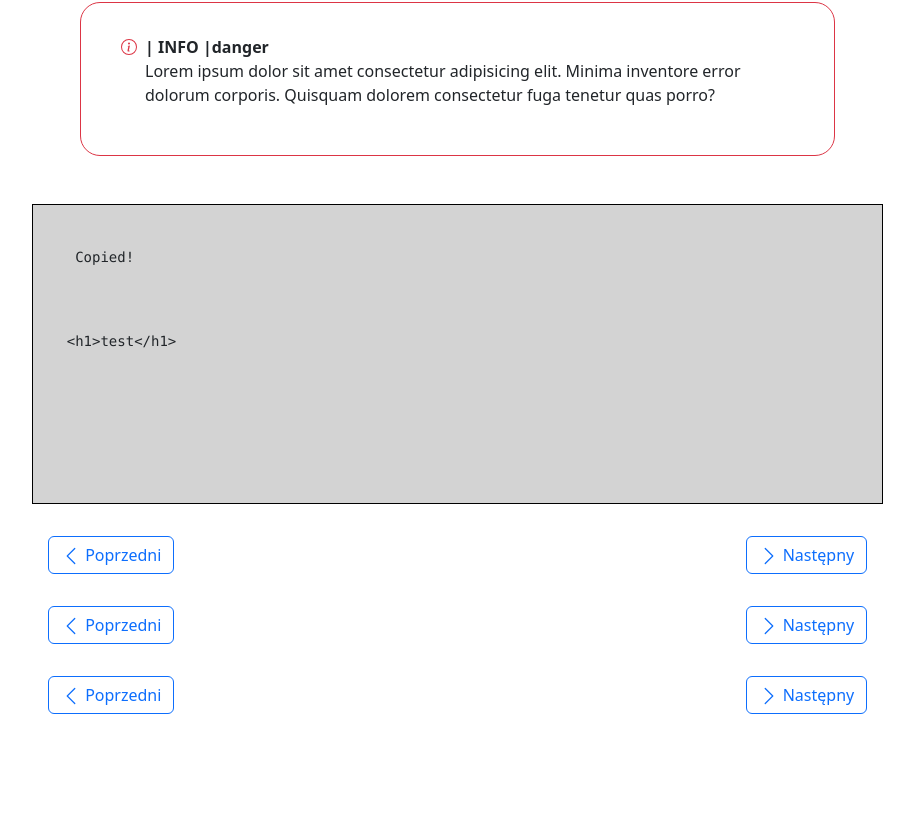
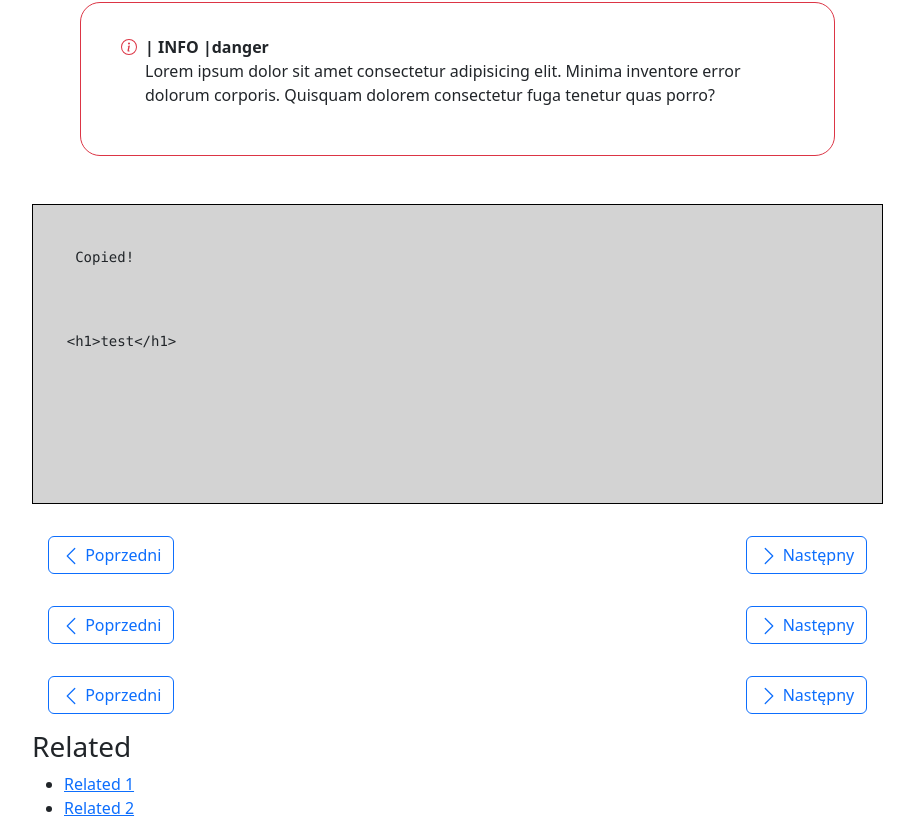
Before and after one commit to krzysztoffila/documentation-vue, a Vue app: page /ui in a window 1280 px wide. Shown: the part 1079-1915 px from the top of the page, without its empty margins (152-1066 px from the left). Before the commit the page ends 1809 px from the top, so only its background shows below. Built offline with nearby package versions, Linux system fonts and the light colour scheme.

Commit message:
Add related component

```diff
--- a/src/components/page-elements/related.vue
+++ b/src/components/page-elements/related.vue
@@ -1,9 +1,10 @@
 <template>
   <div class="related">
-    <!-- <h4>Related</h4> -->
-    <!-- <ul> -->
-    <!-- <li></li> -->
-    <!-- </ul> -->
+    <h3>Related</h3>
+    <ul class="related__list">
+      <li class="related__link"><a href="#">Related 1</a></li>
+      <li><a href="#">Related 2</a></li>
+    </ul>
   </div>
 </template>
 
```
